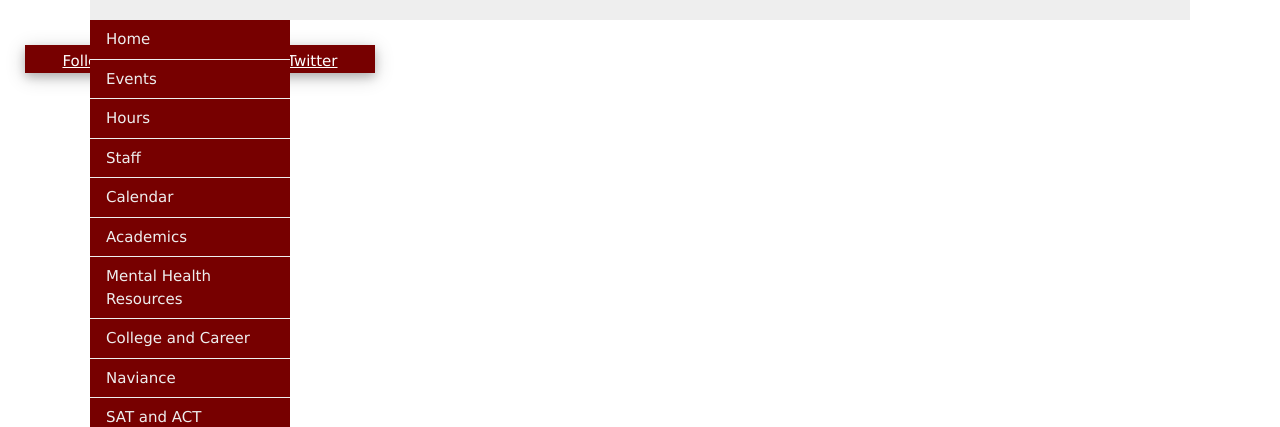
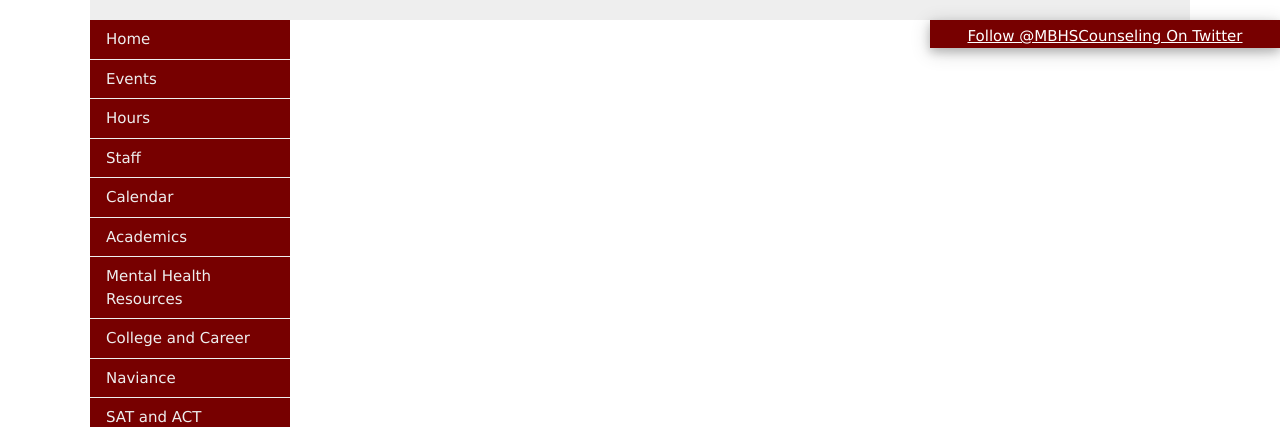
Before and after one commit to mbhs/counselor, a Django app: template core/templates/core/sidebar.html in a window 1280 px wide. Shown: the top 427 px of the page. Run offline with Django 3.2, Linux system fonts and the light colour scheme; the template is opened without the code that fills it: values that come from a table or form of the project are taken from there, others are empty; data comes from the database, SQL or seed files in the repository; some libraries are stand-ins or nearby versions.

Commit message:
twitter again

```diff
--- a/core/templates/core/sidebar.html
+++ b/core/templates/core/sidebar.html
@@ -1,5 +1,7 @@
 <link rel="stylesheet" href="https://www.w3schools.com/w3css/4/w3.css">
 <style>
+
+.w3-theme {color:#fff !important; background-color:#770000 !important}
 
 .menuLink {background-color:#770000;color:#eeeeee;text-decoration:none;}
 .menuLink2 {background-color:#880000;color:#eeeeee;text-decoration:none;}
@@ -51,4 +53,10 @@
     <div style="height:20px"></div>
 
 </div>
-{% include './twitter.html' %}
+
+<div class = "w3-card-4 w3-theme w3-right" align="center" style="width:350px">
+        <div style="height:5px"></div>
+            <a class="twitter-timeline" data-width="300" href="https://twitter.com/MBHSCounseling?ref_src=twsrc%5Etfw">Follow @MBHSCounseling On Twitter</a>
+            <script async src="https://platform.twitter.com/widgets.js" charset="utf-8"></script>
+        </div>
+    </div>
--- a/core/templates/core/twitter.html
+++ /dev/null
@@ -1,15 +0,0 @@
-<link rel="stylesheet" href="https://www.w3schools.com/w3css/4/w3.css">
-
-<style>
-
-.w3-theme {color:#fff !important; background-color:#770000 !important}
-</style>
-
-<div style="max-width: 350px;margin:25px;align-self: right">
-<div class = "w3-card-4 w3-theme w3-right" align="center" style="width:350px">
-    <div style="height:5px"></div>
-        <a class="twitter-timeline" data-width="300" href="https://twitter.com/MBHSCounseling?ref_src=twsrc%5Etfw">Follow @MBHSCounseling On Twitter</a>
-        <script async src="https://platform.twitter.com/widgets.js" charset="utf-8"></script>
-    </div>
-</div>
-</div>
```
